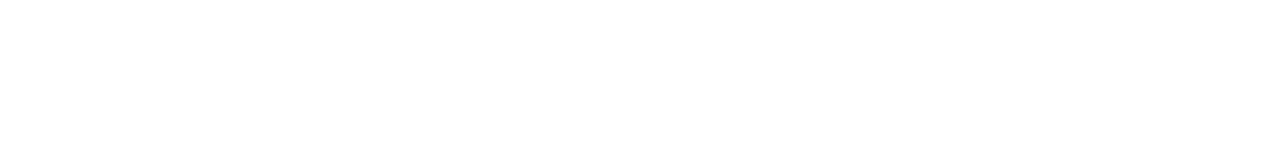
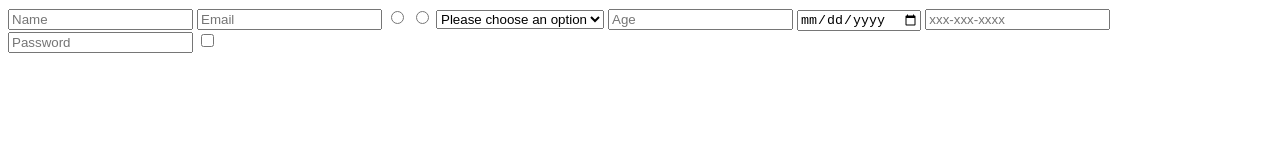
Before and after one commit to acciojob/signup-form-car-rummy143679, a website: page main.html in a window 1280 px wide. Drawn offline with Linux system fonts and the light colour scheme.

Commit message:
created a submission

```diff
--- a/main.html
+++ b/main.html
@@ -8,6 +8,26 @@
 
 <body>
 	<!-- the entire body must be written by student -->
+	<form>
+		<input type="text" id="name" placeholder="Name" required/>
+		<input type="email" id="email" placeholder="Email" required/>
+		<input type="radio" id="gender_m" required/>
+		<input type="radio" id="gender_f" required/>
+		<select type="select" id="cars">
+			<option>Please choose an option</option>
+			<option>option 1</option>
+			<option>option 2</option>
+			<option>option 3</option>
+			<option>option 4</option>
+			<option>option 5</option>
+			<option>option 6</option>
+		</select>
+		<input type="number" id="age" placeholder="Age" required/>
+		<input type="date" id="dob" required/>
+		<input type="tel" id="tel" placeholder="xxx-xxx-xxxx"/>
+		<input type="password" id="password" placeholder="Password" required/>
+		<input type="checkbox" id="tos" required/>
+	</form>
     <script type="text/javascript" src="./script.js">
 </script>
 
```
